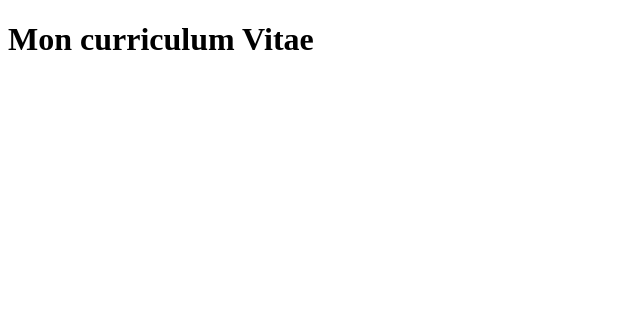
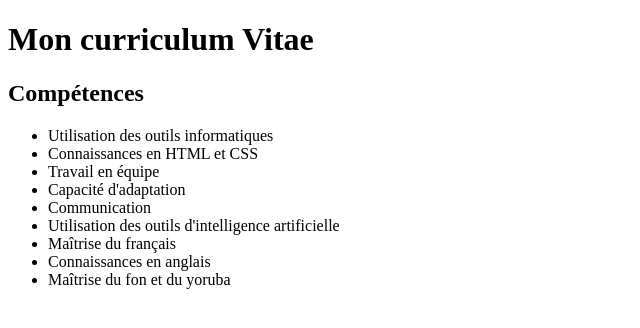
Before and after one commit to Folashade-dev/mon-cv, a plain HTML site: page index.html in a window 1280 px wide. Shown: the whole page, without its empty margins (0-640 px from the left). Drawn offline with Linux system fonts and the light colour scheme.

Commit message:
mise en place de la section competences

```diff
--- a/index.html
+++ b/index.html
@@ -9,6 +9,22 @@
     </head>
     <body>
         <h1>Mon curriculum Vitae</h1>
+<section id="competences">
 
+    <h2>Compétences</h2>
+
+    <ul>
+        <li>Utilisation des outils informatiques</li>
+        <li>Connaissances en HTML et CSS</li>
+        <li>Travail en équipe</li>
+        <li>Capacité d'adaptation</li>
+        <li>Communication</li>
+        <li>Utilisation des outils d'intelligence artificielle</li>
+        <li>Maîtrise du français</li>
+        <li>Connaissances en anglais</li>
+        <li>Maîtrise du fon et du yoruba</li>
+    </ul>
+
+</section>
     </body>
 </html>
```
